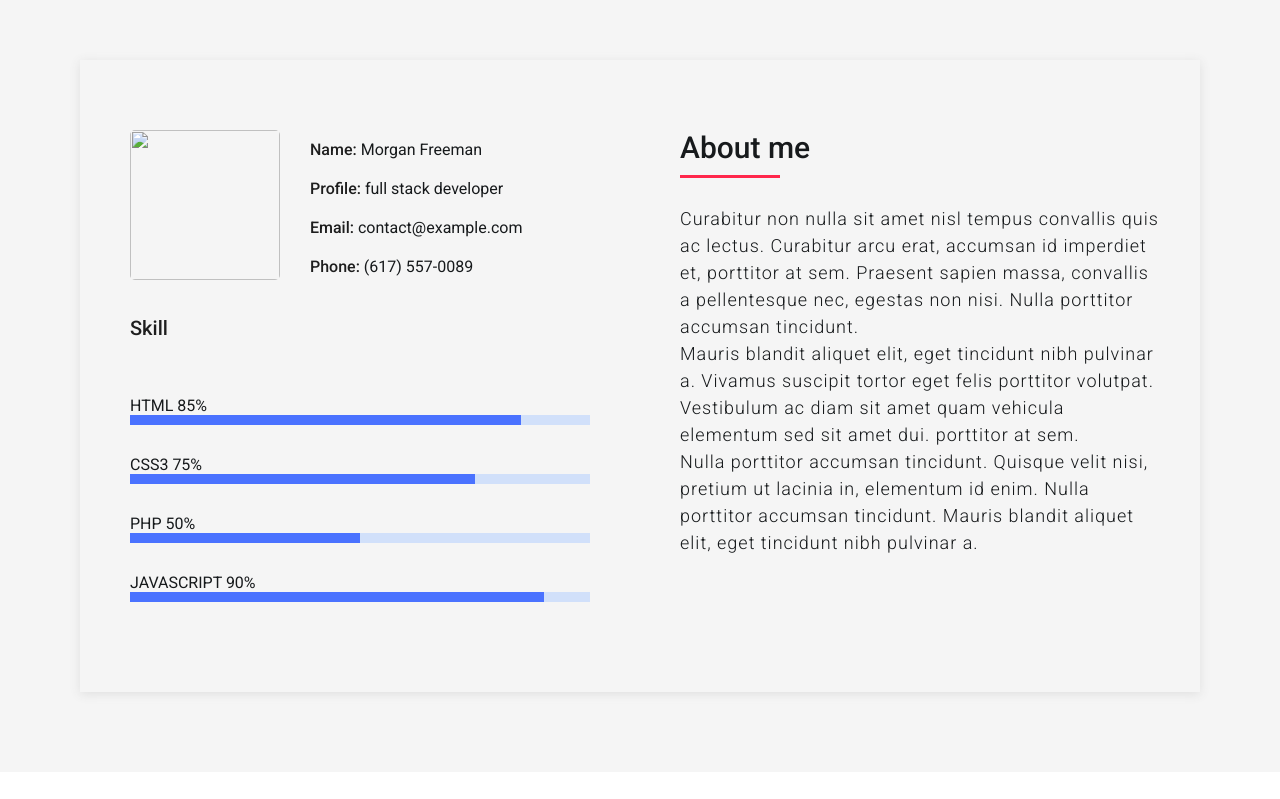
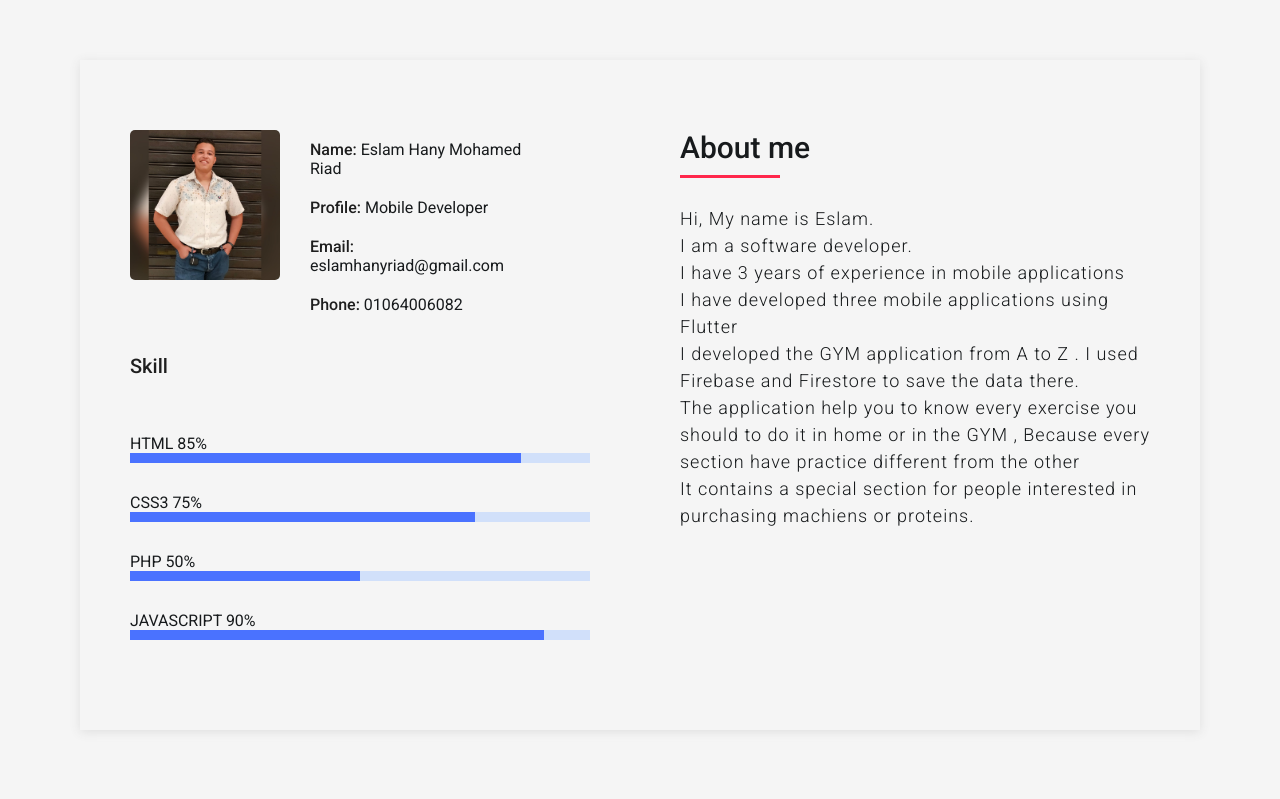
Before and after one commit to EslamHany2002/my-webo, a plain HTML site: page index.html in a window 1280 px wide. Shown: the part 820-1619 px from the top of the page. Drawn offline with Linux system fonts and the light colour scheme.

Commit message:
edit about me

```diff
--- a/index.html
+++ b/index.html
@@ -134,12 +134,12 @@
     <div class="container">
         <div class="col">
             <div class="info">
-                <img src="imgs/testimonial-2.jpg" alt="">
+                <img src="images\Me3.jpeg" alt="">
                 <div class="det">
-                    <p><span>Name:</span> Morgan Freeman</p>
-                    <p><span>Profile:</span> full stack developer</p>
-                    <p><span>Email:</span> contact@example.com</p>
-                    <p><span>Phone:</span> (617) 557-0089</p>
+                    <p><span>Name:</span> Eslam Hany Mohamed Riad</p>
+                    <p><span>Profile:</span> Mobile Developer</p>
+                    <p><span>Email:</span> eslamhanyriad@gmail.com</p>
+                    <p><span>Phone:</span> 01064006082</p>
                 </div>
             </div>
             <div class="skills">
@@ -159,9 +159,13 @@
             <div class="sp-1">About me</div>
             <hr>
             <div class="text">
-                <p>Curabitur non nulla sit amet nisl tempus convallis quis ac lectus. Curabitur arcu erat, accumsan id imperdiet et, porttitor at sem. Praesent sapien massa, convallis a pellentesque nec, egestas non nisi. Nulla porttitor accumsan tincidunt.</p>
-                <p>Mauris blandit aliquet elit, eget tincidunt nibh pulvinar a. Vivamus suscipit tortor eget felis porttitor volutpat. Vestibulum ac diam sit amet quam vehicula elementum sed sit amet dui. porttitor at sem.</p>
-                <p>Nulla porttitor accumsan tincidunt. Quisque velit nisi, pretium ut lacinia in, elementum id enim. Nulla porttitor accumsan tincidunt. Mauris blandit aliquet elit, eget tincidunt nibh pulvinar a.</p>
+              <p>Hi, My name is Eslam.</p>
+              <p>I am a software developer.</p>
+              <p>I have 3 years of experience in mobile applications</p>
+              <p>I have developed three mobile applications using Flutter </p>
+              <P>I developed the GYM application from A to Z . I used Firebase and Firestore to save the data there.</P>
+              <p>The application help you to know every exercise you should to do it in home or in the GYM , Because every section have practice different from the other</p>
+              <p>It contains a special section for people interested in purchasing machiens or proteins.</p>
             </div>
         </div>
     </div>
```
